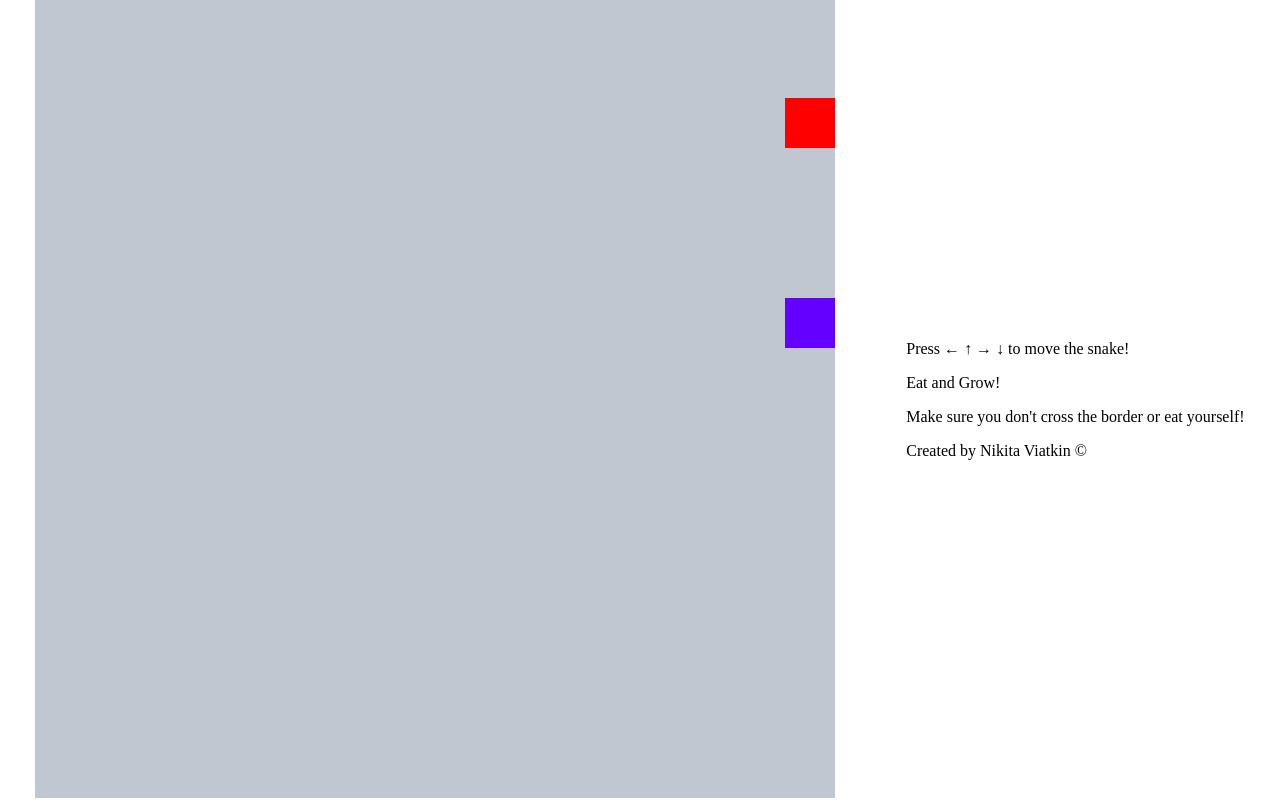
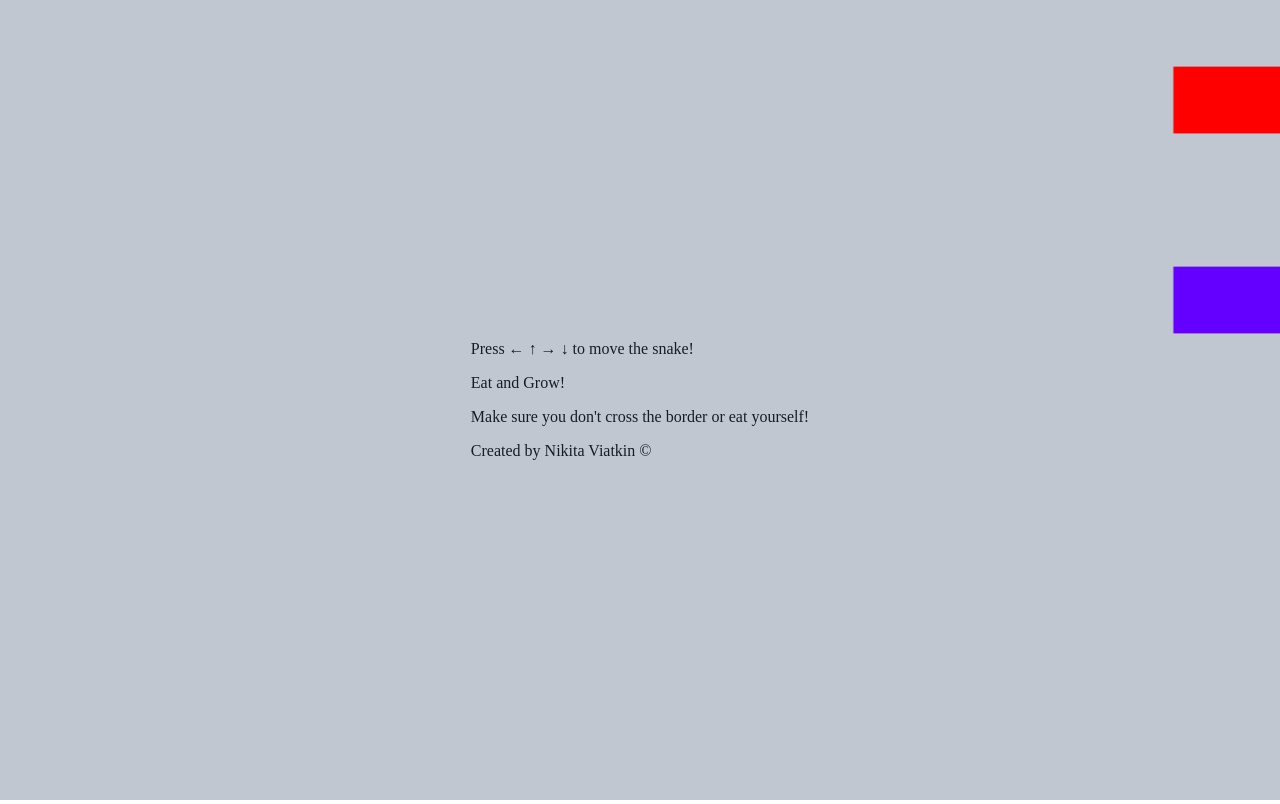
Before and after one commit to thatkit/snake-game, a plain HTML site: page index.html in a window 1280 px wide. Drawn offline with Linux system fonts and the light colour scheme.

Commit message:
starting a refinement

```diff
--- a/index.html
+++ b/index.html
@@ -7,7 +7,7 @@
         <title>Snake Game</title>
         <meta name="description" content="arcade game snake">
         <meta name="viewport" content="width=device-width, initial-scale=1">
-        <link rel="stylesheet" href="./css/style.css">
+        <link rel="stylesheet" href="./styles/style.css">
         <script src="./game.js" async></script>
         <script src="./interface.js" async></script>
     </head>
@@ -15,7 +15,7 @@
     <body>
         <div id="screen-field">
             <div id="canvas-cnt">
-                <canvas id="canvas" width="800px" height="800px"></canvas>
+                <canvas id="canvas" width="600px" height="600px"></canvas>
             </div>
             <div id="dashboard-cnt">
                 <header></header>
--- a/css/style.css
+++ b/styles/style.css
@@ -1,3 +1,7 @@
+html {
+    overflow: hidden;
+}
+
 body {
     width: 100vw;
     height: 100vh;
@@ -14,6 +18,14 @@ body {
     align-items: center;
 }
 
+#canvas-cnt {
+    width: 100%;
+    height: 100%;
+    position: absolute;
+}
+
 canvas {
+    width: 100%;
+    height: 100%;
     background-color: #42577254;
 }
```
